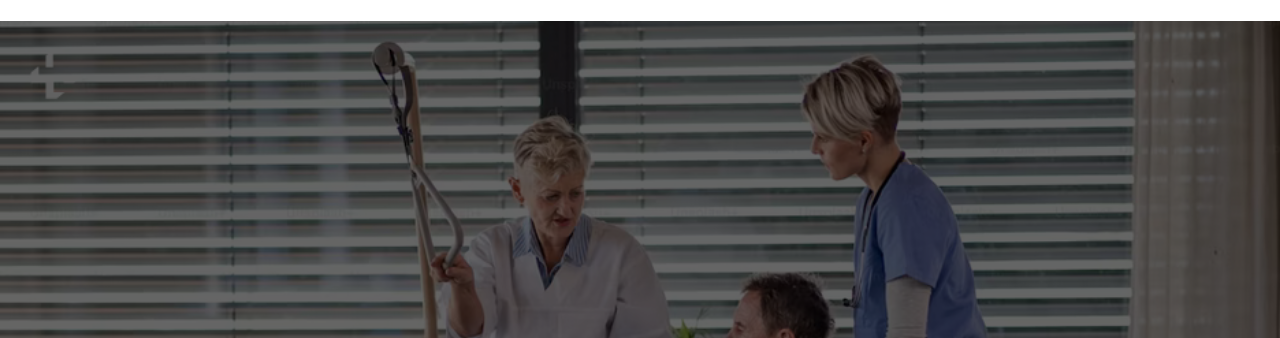
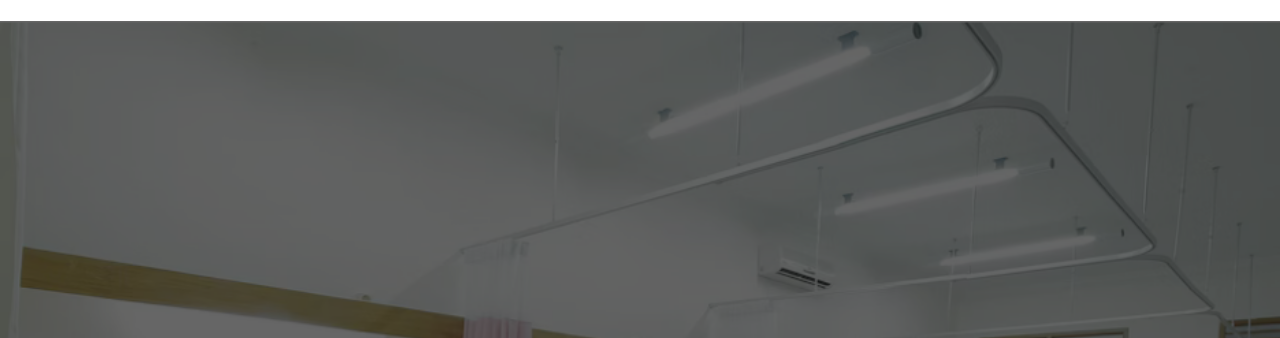
Before and after one commit to Jiyanshi021/health, a plain HTML site: page new/index.html in a window 1280 px wide. Shown: the part 176-514 px from the top of the page. Drawn offline with nearby package versions, Linux system fonts and the light colour scheme.

Commit message:
Update styles.css

```diff
--- a/new/styles.css
+++ b/new/styles.css
@@ -87,7 +87,7 @@ body {
 
 /* Parallax section */
 .parallax {
-  background-image: url('image/image1.png');/* Placeholder image URL */
+  background-image: url("image/img2.png");/* Placeholder image URL */
   background-size: cover;
   background-attachment: fixed;
   height: 100vh;
```
